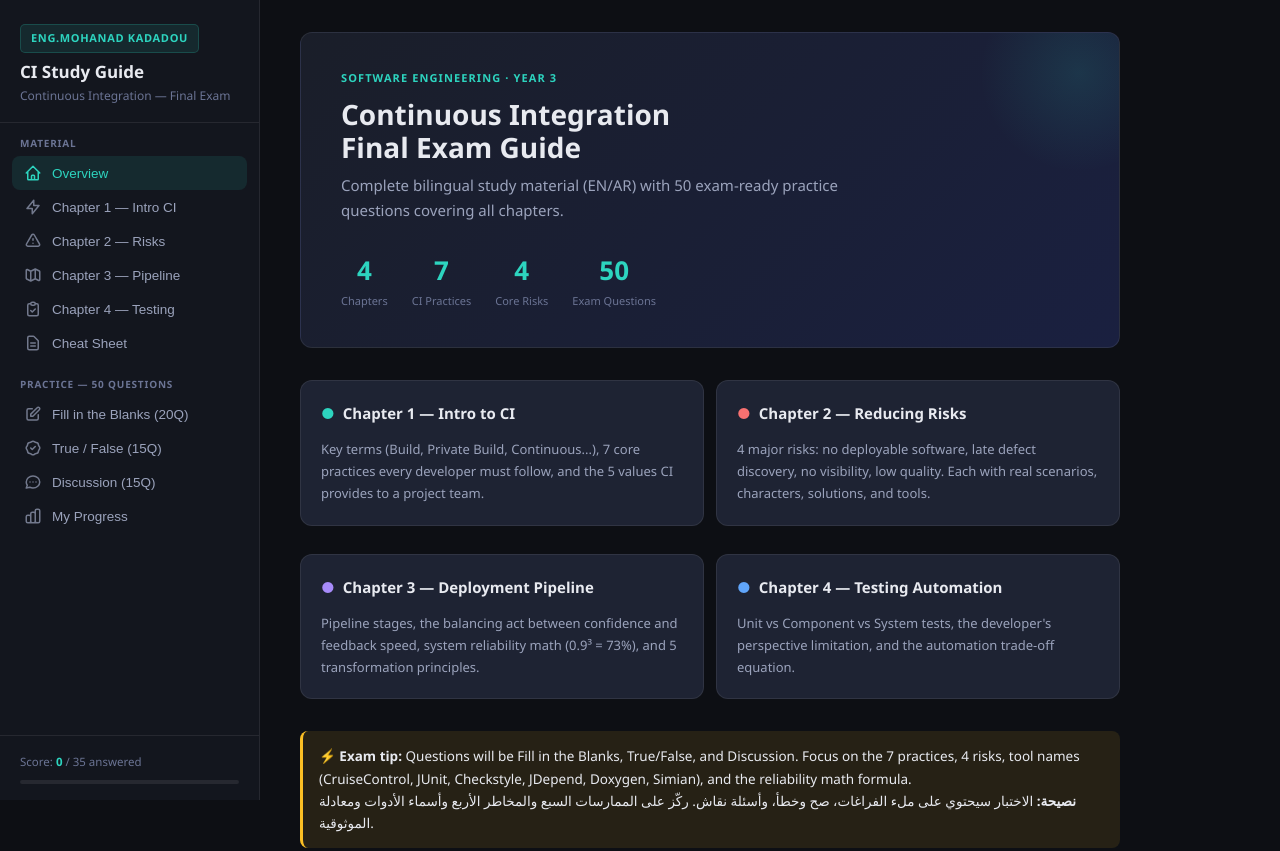
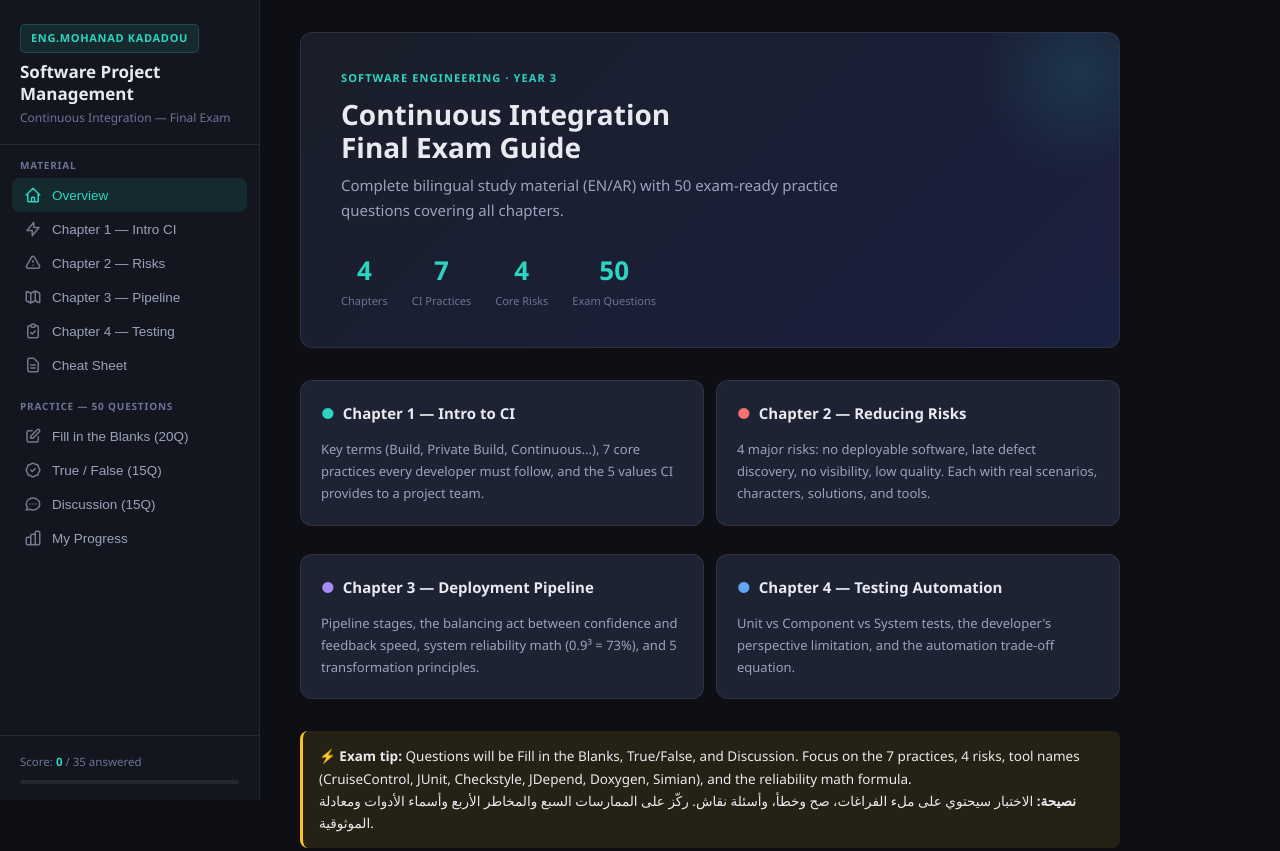
Before and after one commit to mohanadkadadou/Software-Project-Management, a plain HTML site: page index.html in a window 1280 px wide. Shown: the top 851 px of the page. Drawn offline with Linux system fonts and the light colour scheme.

Commit message:
Update sidebar logo title to 'Software Project Management'

```diff
--- a/index.html
+++ b/index.html
@@ -644,7 +644,8 @@ code { font-family: var(--font-mono); font-size: 12px; background: var(--card2);
 <aside class="sidebar" id="sidebar">
   <div class="sidebar-logo">
     <div class="logo-badge"><span>ENG.MOHANAD KADADOU</span></div>
-    <div class="logo-title">CI Study Guide</div>
+    <div class="logo-title">Software Project Management
+</div>
     <div class="logo-sub">Continuous Integration — Final Exam</div>
   </div>
 
```
